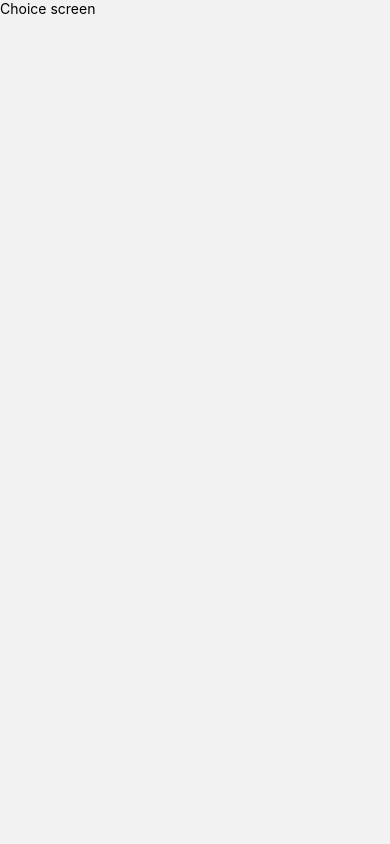
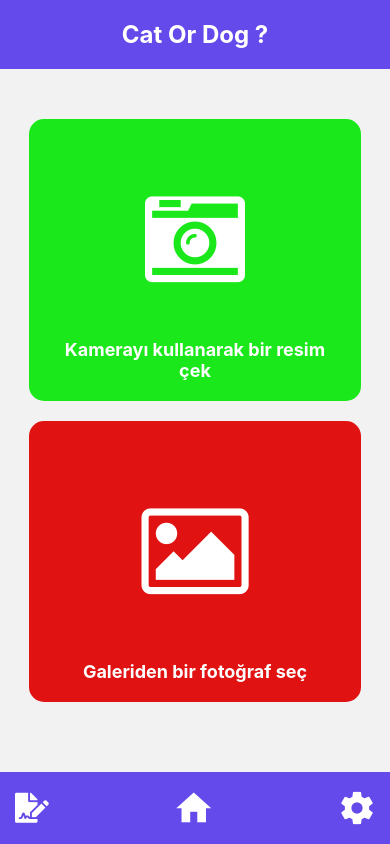
Before and after one commit to Efe-Eroglu/Image_Classification_On_Mobile_Devices, a React Native app: screen /Choice in a window 390 px wide. Built offline with nearby package versions, Linux system fonts and the light colour scheme.

Commit message:
Choice Screen

```diff
--- /dev/null
+++ b/src/screens/Contract/Contract.js
@@ -0,0 +1,13 @@
+import React from "react";
+import { Text, View } from "react-native";
+
+
+const Contract = () =>{
+    return(
+        <View>
+            <Text>kontrat ekranı</Text>
+        </View>
+    );
+}
+
+export default Contract;
--- a/src/screens/Home/Choice.js
+++ b/src/screens/Home/Choice.js
@@ -1,12 +1,144 @@
 import React from "react";
-import { Text, View } from "react-native";
+import {
+  View,
+  Text,
+  Button,
+  StyleSheet,
+  StatusBar,
+  TouchableOpacity,
+} from "react-native";
+import { useNavigation } from "@react-navigation/native";
+import Ionicons from "@expo/vector-icons/Ionicons";
+import MaterialCommunityIcons from "@expo/vector-icons/MaterialCommunityIcons";
+import FontAwesome5 from "@expo/vector-icons/FontAwesome5";
+import FontAwesome from "@expo/vector-icons/FontAwesome";
 
-const Choice = () =>{
-    return(
-        <View>
-            <Text>Choice screen</Text>
-        </View>
-    )
-}
+const Choice = () => {
+  const navigation = useNavigation();
+
+  return (
+    <View style={styles.container}>
+      <StatusBar barStyle="light-content" backgroundColor="#3e24bf" />
+      <View style={styles.header}>
+        <Text style={styles.title}>Cat Or Dog ?</Text>
+      </View>
+
+      <View style={styles.content}>
+        <TouchableOpacity style={styles.box} activeOpacity={0.8}>
+          <View style={styles.topBox}>
+            <FontAwesome name="camera-retro" size={100} color="white" />
+          </View>
+
+          <View style={styles.botBox}>
+            <Text style={styles.subtitle}>
+              Kamerayı kullanarak bir resim çek
+            </Text>
+          </View>
+        </TouchableOpacity>
+
+        <TouchableOpacity style={[styles.box, { backgroundColor: "#e01212" }]} activeOpacity={0.8}>
+          <View style={styles.topBox}>
+            <FontAwesome name="picture-o" size={100} color="white" />
+          </View>
+          <View style={styles.botBox}>
+            <Text style={styles.subtitle}>Galeriden bir fotoğraf seç</Text>
+          </View>
+        </TouchableOpacity>
+      </View>
+
+      <View style={styles.footer}>
+        <TouchableOpacity
+          activeOpacity={0.8}
+          onPress={() => navigation.navigate("Contract")}
+        >
+          <FontAwesome5 name="file-signature" size={30} color="white" />
+        </TouchableOpacity>
+
+        <TouchableOpacity
+          activeOpacity={0.8}
+          onPress={() => navigation.navigate("HomePage")}
+        >
+          <MaterialCommunityIcons name="home" size={42} color="white" />
+        </TouchableOpacity>
+
+        <TouchableOpacity
+          activeOpacity={0.8}
+          onPress={() => navigation.navigate("Settings")}
+        >
+          <Ionicons name="settings-sharp" size={36} color="white" />
+        </TouchableOpacity>
+      </View>
+    </View>
+  );
+};
+
+const styles = StyleSheet.create({
+  container: {
+    flex: 1,
+  },
+  header: {
+    backgroundColor: "#6449eb",
+    padding: 20,
+    alignItems: "center",
+  },
+  title: {
+    fontSize: 24,
+    fontWeight: "bold",
+    color: "#fff",
+  },
+  content: {
+    flex: 1,
+    justifyContent: "center",
+    alignItems: "center",
+  },
+  contentText: {
+    fontSize: 18,
+    textAlign: "center",
+    margin: 20,
+  },
+  footer: {
+    padding: 15,
+    backgroundColor: "#6449eb",
+    flexDirection: "row",
+    justifyContent: "space-between",
+    alignItems: "center",
+  },
+  button: {
+    backgroundColor: "#6449eb",
+    paddingVertical: 15,
+    paddingHorizontal: 30,
+    borderRadius: 25,
+    alignItems: "center",
+    shadowColor: "#000",
+    shadowOffset: { width: 0, height: 2 },
+    shadowOpacity: 0.25,
+    shadowRadius: 3.84,
+    elevation: 5,
+  },
+  buttonText: {
+    color: "#fff",
+    fontSize: 18,
+    fontWeight: "bold",
+  },
+  box: {
+    backgroundColor: "#1ae81a",
+    padding: 20,
+    borderRadius: 15,
+    width: "85%",
+    height: "40%",
+    marginBottom: 20,
+  },
+  topBox: {
+    flex: 4,
+    alignItems: "center",
+    justifyContent: "center",
+  },
+  subtitle: {
+    textAlign: "center",
+    fontSize: 18,
+    fontWeight: "700",
+    color: "white",
+  },
+});
 
 export default Choice;
--- a/src/screens/Home/HomePage.js
+++ b/src/screens/Home/HomePage.js
@@ -1,7 +1,20 @@
 import React from "react";
-import { View, Text, Button, StyleSheet, StatusBar  } from "react-native";
+import {
+  View,
+  Text,
+  Button,
+  StyleSheet,
+  StatusBar,
+  TouchableOpacity,
+} from "react-native";
+import { useNavigation } from "@react-navigation/native";
+import Ionicons from "@expo/vector-icons/Ionicons";
+import MaterialCommunityIcons from "@expo/vector-icons/MaterialCommunityIcons";
+import FontAwesome5 from "@expo/vector-icons/FontAwesome5";
 
 const HomePage = () => {
+  const navigation = useNavigation();
+
   return (
     <View style={styles.container}>
       <StatusBar barStyle="light-content" backgroundColor="#3e24bf" />
@@ -13,10 +26,28 @@ const HomePage = () => {
         <Text style={styles.contentText}>
           Merhaba, aşağıda bulunan butona tıklayarak fotoğrafı yükleyebilirsin.
         </Text>
+        <TouchableOpacity
+          style={styles.button}
+          onPress={() => navigation.navigate("Choice")}
+        >
+          <Text style={styles.buttonText}>Devam Et</Text>
+        </TouchableOpacity>
       </View>
 
       <View style={styles.footer}>
-                <Button title="Devam Et" onPress={() => alert('Devam Et butonuna tıklandı!')} />
+
+        <TouchableOpacity activeOpacity={0.8} onPress={()=> navigation.navigate("Contract")}>
+          <FontAwesome5 name="file-signature" size={30} color="white" />
+        </TouchableOpacity>
+
+        <TouchableOpacity activeOpacity={0.8} onPress={()=>navigation.navigate("HomePage")}>
+          <MaterialCommunityIcons name="home" size={42} color="white" />
+        </TouchableOpacity>
+
+        <TouchableOpacity activeOpacity={0.8} onPress={()=> navigation.navigate("Settings")}>
+          <Ionicons name="settings-sharp" size={36} color="white" />
+        </TouchableOpacity>
+
       </View>
     </View>
   );
@@ -27,28 +58,48 @@ const styles = StyleSheet.create({
     flex: 1,
   },
   header: {
-        backgroundColor: '#6449eb',
+    backgroundColor: "#6449eb",
     padding: 20,
-        alignItems: 'center',
+    alignItems: "center",
   },
   title: {
     fontSize: 24,
-        fontWeight: 'bold',
-        color: '#fff',
+    fontWeight: "bold",
+    color: "#fff",
   },
   content: {
     flex: 1,
-        justifyContent: 'center',
-        alignItems: 'center',
+    justifyContent: "center",
+    alignItems: "center",
   },
   contentText: {
     fontSize: 18,
-        textAlign: 'center',
+    textAlign: "center",
     margin: 20,
   },
   footer: {
-        padding: 10,
-        backgroundColor: '#ddd',
+    padding: 15,
+    backgroundColor: "#6449eb",
+    flexDirection: "row",
+    justifyContent: "space-between",
+    alignItems: "center",
+  },
+  button: {
+    backgroundColor: "#6449eb",
+    paddingVertical: 15,
+    paddingHorizontal: 30,
+    borderRadius: 25,
+    alignItems: "center",
+    shadowColor: "#000",
+    shadowOffset: { width: 0, height: 2 },
+    shadowOpacity: 0.25,
+    shadowRadius: 3.84,
+    elevation: 5,
+  },
+  buttonText: {
+    color: "#fff",
+    fontSize: 18,
+    fontWeight: "bold",
   },
 });
 
--- /dev/null
+++ b/src/screens/Settings/Settings.js
@@ -0,0 +1,14 @@
+import React from "react";
+import { Text, View } from "react-native";
+
+
+const Settings = () =>{
+    return(
+        <View>
+            <Text>Settings screen</Text>
+        </View>
+    );
+}
+
+
+export default Settings;
--- a/src/screens/router/AppNavigationContainer.js
+++ b/src/screens/router/AppNavigationContainer.js
@@ -3,6 +3,8 @@ import { NavigationContainer } from "@react-navigation/native";
 import { createStackNavigator } from "@react-navigation/stack";
 import HomePage from "../Home/HomePage";
 import Choice from "../Home/Choice";
+import Settings from "../Settings/Settings";
+import Contract from "../Contract/Contract";
 
 const Stack = createStackNavigator();
 
@@ -11,7 +13,9 @@ const AppNavigationContainer = () => {
     <NavigationContainer initialRouteName={"HomePage"}>
       <Stack.Navigator screenOptions={{ headerShown: false }}>
         <Stack.Screen name={"HomePage"} component={HomePage} />
+        <Stack.Screen name={"Settings"} component={Settings} />
         <Stack.Screen name={"Choice"} component={Choice} />
+        <Stack.Screen name={"Contract"} component={Contract} />
       </Stack.Navigator>
     </NavigationContainer>
   );
```
Lines whose indentation alone changed are shown as unchanged.
